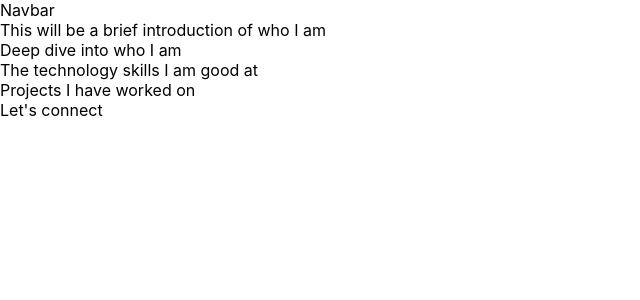
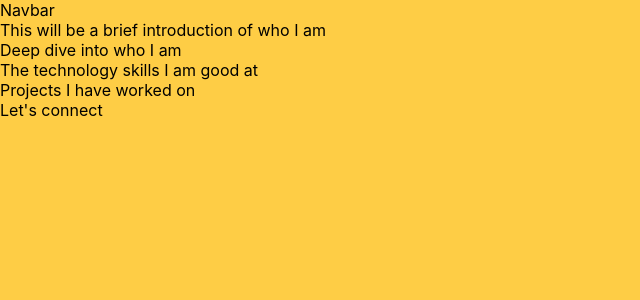
Before and after one commit to Ryan-Caruth/my-portfolio, a React (Create React App) app: page / in a window 1280 px wide. Shown: the top 300 px of the page, without its empty margins (0-640 px from the left). Built offline with nearby package versions, Linux system fonts and the light colour scheme.

Commit message:
Added glabal background-color to webpage

```diff
--- a/src/index.css
+++ b/src/index.css
@@ -5,6 +5,7 @@ body {
     sans-serif;
   -webkit-font-smoothing: antialiased;
   -moz-osx-font-smoothing: grayscale;
+  background-color: #FECD45;
 }
 
 code {
```
